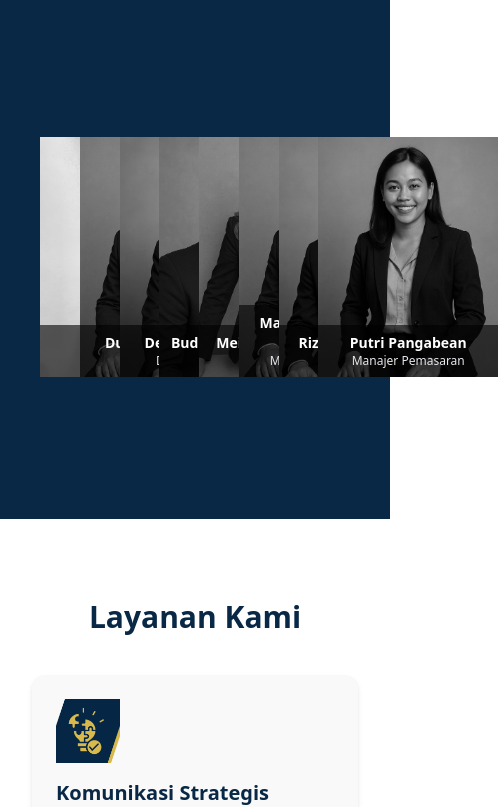
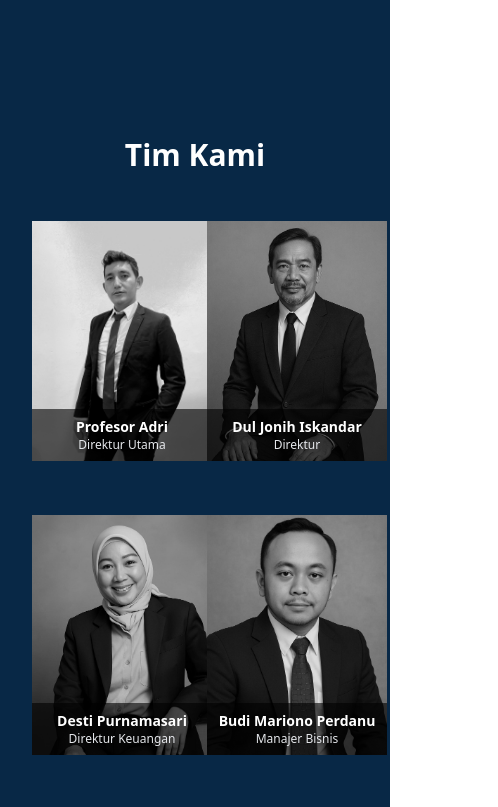
Before and after one commit to ProfAdri90/estetic-dinamis, a Next.js app: page / in a window 390 px wide. Shown: the part 4860-5667 px from the top of the page, 498 px wide, since content can reach past the window. Built offline with nearby package versions, Linux system fonts and the light colour scheme.

Commit message:
Update OurTeams.jsx

```diff
--- a/components/OurTeams.jsx
+++ b/components/OurTeams.jsx
@@ -16,20 +16,34 @@ const teamMembers = [
 export default function OurTeams() {
   return (
     <section id="tim" className="scroll-mt-[140px] px-4 py-16 bg-[#082846] text-white">
+      <h2 className="text-3xl font-bold text-center mb-12">Tim Kami</h2>
 
-<div className="w-full max-w-[1200px] mx-auto grid grid-cols-8 gap-2 px-2">
-    {teamMembers.map((member, i) => (
-      <motion.div
-        key={i}
-        initial={{ opacity: 0, y: 20 }}
-        whileInView={{ opacity: 1, y: 0 }}
-        transition={{ duration: 0.5, delay: i * 0.05 }}
-        className="w-full"
-      >
-        <TeamCard image={member.image} name={member.name} title={member.title} />
-      </motion.div>
-    ))}
-  </div>
-</section>
+      {/* DESKTOP GRID */}
+      <div className="hidden md:flex flex-col items-center gap-6">
+        <div className="flex justify-center gap-4 flex-wrap max-w-[1200px]">
+          {teamMembers.slice(0, 6).map((member, index) => (
+            <TeamCard key={index} image={member.image} name={member.name} title={member.title} />
+          ))}
+        </div>
+        <div className="flex justify-center gap-4">
+          {teamMembers.slice(6, 8).map((member, index) => (
+            <TeamCard key={index + 6} image={member.image} name={member.name} title={member.title} />
+          ))}
+        </div>
+      </div>
+
+      {/* MOBILE GRID */}
+      <div className="md:hidden grid grid-cols-2 gap-6 max-w-sm mx-auto">
+        {teamMembers.map((member, index) => (
+          <TeamCard
+            key={index}
+            image={member.image}
+            name={member.name}
+            title={member.title}
+            mobile
+          />
+        ))}
+      </div>
+    </section>
   );
 }
```
